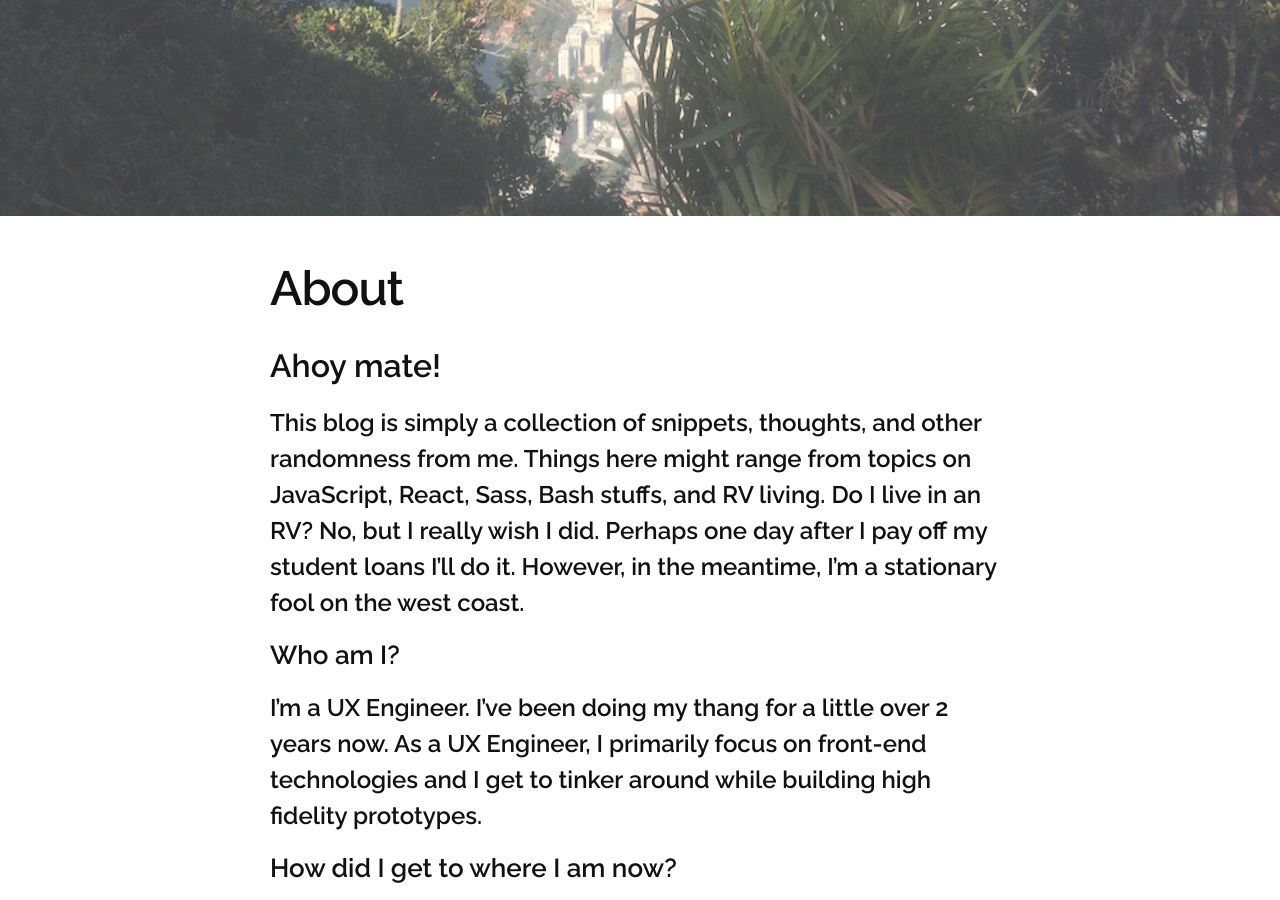
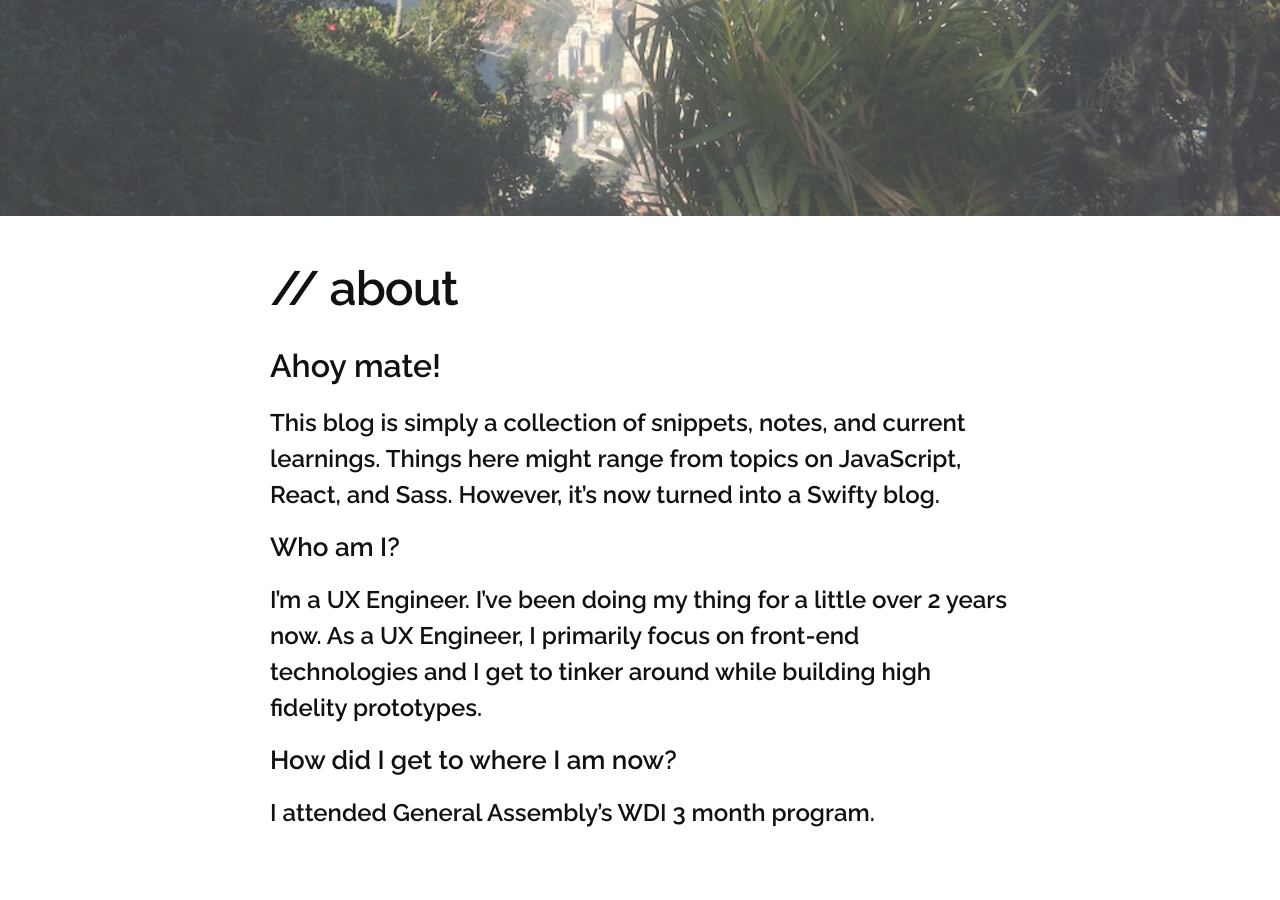
Before and after one commit to seimith/seimith.github.io, a Jekyll site: the page built from about.md, in a window 1280 px wide and 900 px high, scrolled down 690 px. Built offline with Jekyll 4.4.1, drawn with Linux system fonts in a browser that asks for light colours; nearby versions of some CDN libraries; some of the changed text lies outside the part shown.

Commit message:
Blog configs

```diff
--- a/_config.yml
+++ b/_config.yml
@@ -6,7 +6,7 @@
 # 'jekyll serve'. If you change this file, please restart the server process.
 
 # Site settings
-title: kaixo, i'm smith.
+title: // some random weekend blog (seimith.github.io)
 email: seimith@gmail.com
 description: > # this means to ignore newlines until "baseurl:"
   This is a collection of some random thoughts, #TILs, and some tips for myself.
--- a/about.md
+++ b/about.md
@@ -1,15 +1,15 @@
 ---
 layout: page
-title: About
+title: // about
 permalink: /about/
 ---
 
 ## Ahoy mate!
 
-This blog is simply a collection of snippets, thoughts, and other randomness from me. Things here might range from topics on JavaScript, React, Sass, Bash stuffs, and RV living. Do I live in an RV? No, but I really wish I did. Perhaps one day after I pay off my student loans I'll do it. However, in the meantime, I'm a stationary fool on the west coast.
+This blog is simply a collection of snippets, notes, and current learnings. Things here might range from topics on JavaScript, React, and Sass. However, it's now turned into a Swifty blog.
 
 ### Who am I?
-I'm a UX Engineer. I've been doing my thang for a little over 2 years now. As a UX Engineer, I primarily focus on front-end technologies and I get to tinker around while building high fidelity prototypes.
+I'm a UX Engineer. I've been doing my thing for a little over 2 years now. As a UX Engineer, I primarily focus on front-end technologies and I get to tinker around while building high fidelity prototypes.
 
 ### How did I get to where I am now?
 I attended General Assembly's WDI 3 month program.
```
Also changed, not shown: categories.md (+1 -1 lines), 3 other files.
